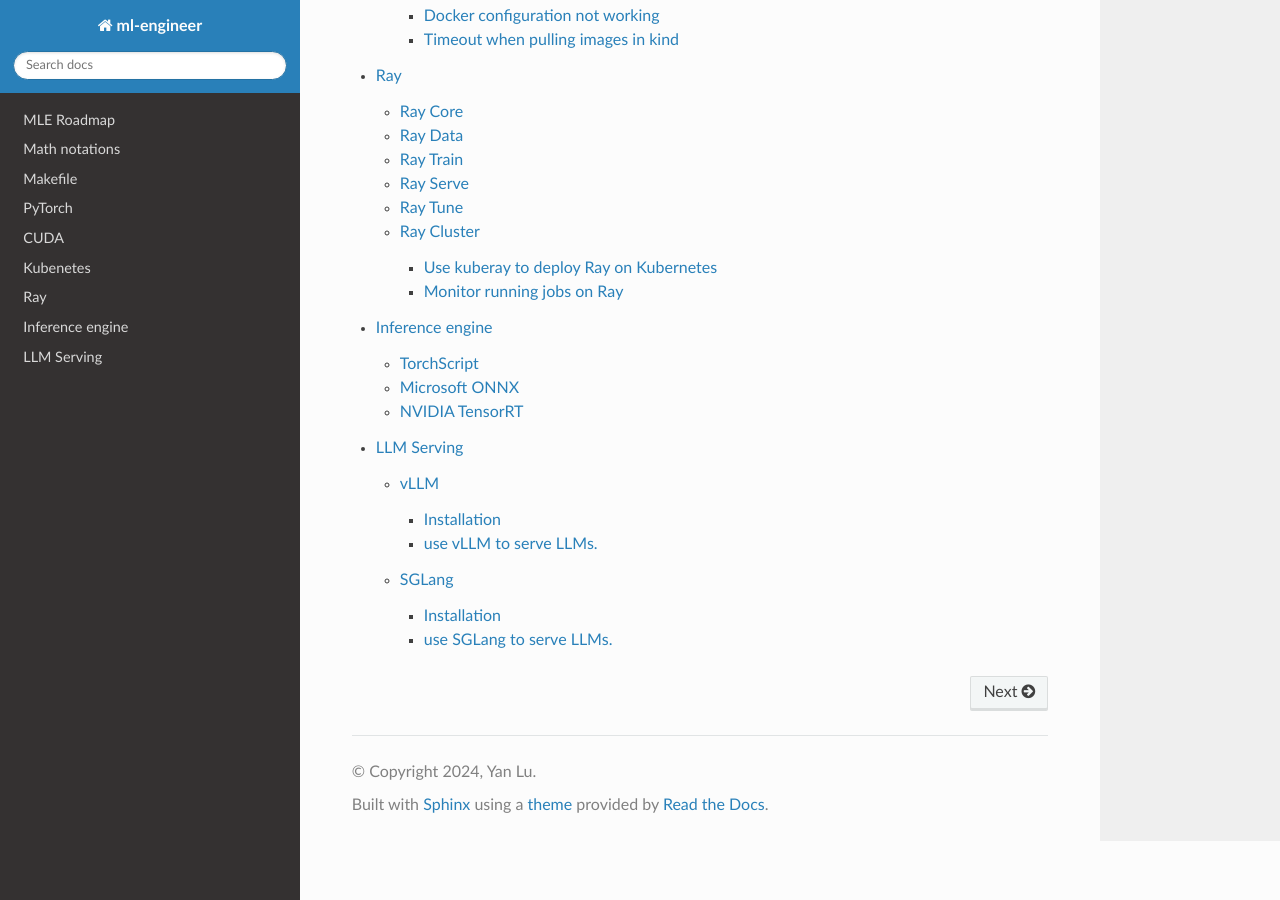
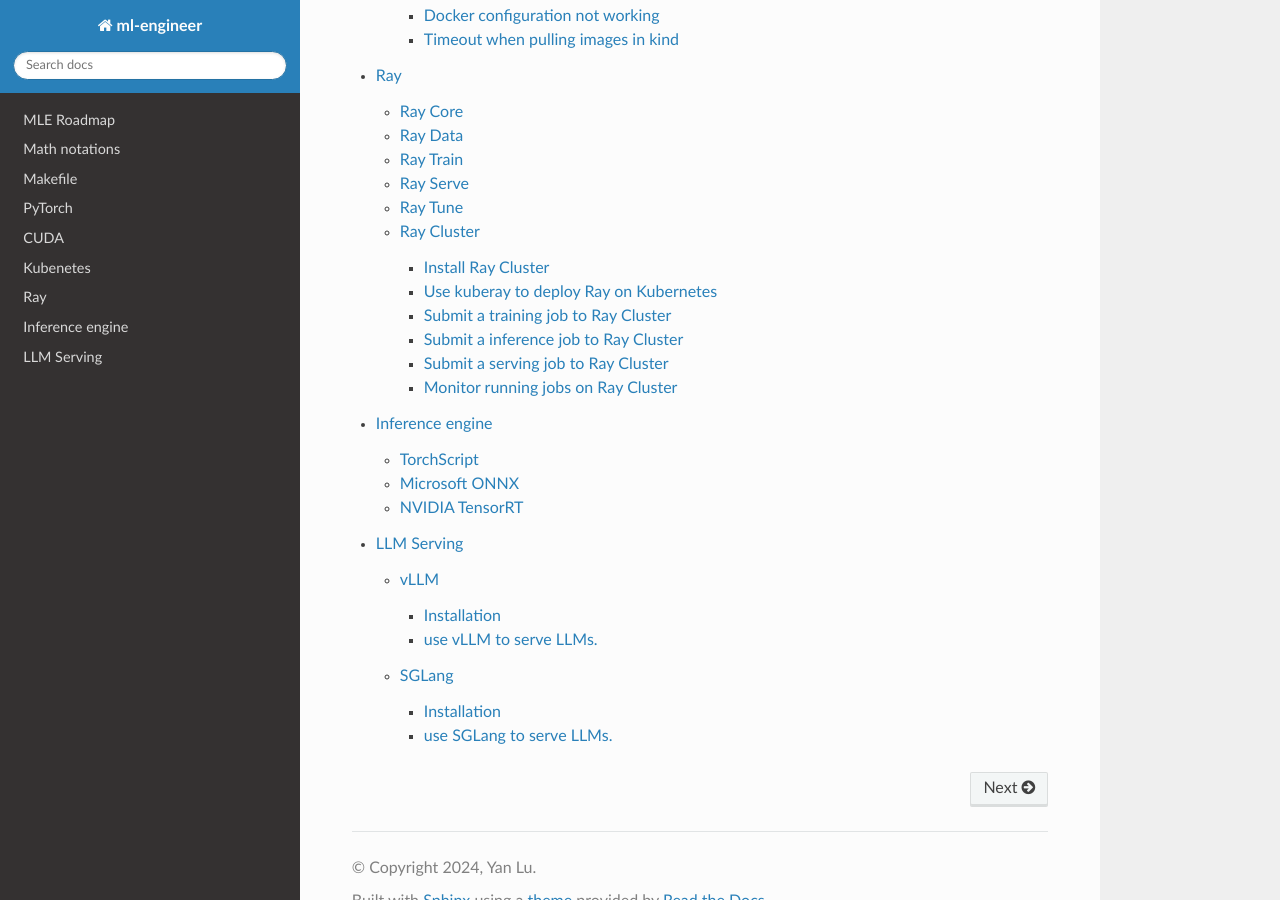
Before and after one commit to Jason-cs18/ml-engineer, a Sphinx documentation site: the page built from docs/source/index.rst, in a window 1280 px wide and 900 px high, scrolled down 1052 px. Built offline with Sphinx 7.4.7 and the Read the Docs theme 3.1.0, drawn with Linux system fonts in a browser that asks for light colours.

Commit message:
update ray

```diff
--- a/docs/source/ray.rst
+++ b/docs/source/ray.rst
@@ -28,10 +28,42 @@
 Ray Cluster
 -----------
 
+Ray Cluster provides a scalable and flexible way to deploy and manage AI applications on Kubernetes. It consists of the following components:
+
+- Ray head node: The master node of the Ray cluster, responsible for managing the cluster and scheduling tasks.
+- Ray worker nodes: The worker nodes of the Ray cluster, responsible for executing tasks and storing data.
+- Kubernetes cluster: The underlying infrastructure for the Ray cluster, providing scalability and high availability.
+
+.. image:: https://mmbiz.qpic.cn/mmbiz_png/x1nibL49E8dNHCUNAImfqFYlWdyjE75UclqPVqzUjicbd4f6144LDKlNCZujc6RaTa5N8rKdBJzribXiaIeTLttHwg/640?wx_fmt=png&wxfrom=13&tp=wxpic
+   :align: center
+   :alt: KubeRay Architecture
+
+Install Ray Cluster
+^^^^^^^^^^^^^^^^^^^^
+.. code:: bash
+
+    pip install 'ray[default]'
+
 Use kuberay to deploy Ray on Kubernetes
 ^^^^^^^^^^^^^^^^^^^^^^^^^^^^^^^^^^^^^^^
 xxx
 
-Monitor running jobs on Ray
-^^^^^^^^^^^^^^^^^^^^^^^^^^^
+Submit a training job to Ray Cluster
+^^^^^^^^^^^^^^^^^^^^^^^^^^^^^^^^^^^^
+
 xxx
+
+Submit a inference job to Ray Cluster
+^^^^^^^^^^^^^^^^^^^^^^^^^^^^^^^^^^^^^
+
+xxx
+
+Submit a serving job to Ray Cluster
+^^^^^^^^^^^^^^^^^^^^^^^^^^^^^^^^^^^
+
+xxx
+
+Monitor running jobs on Ray Cluster
+^^^^^^^^^^^^^^^^^^^^^^^^^^^^^^^^^^^^
+
+xxx
```
